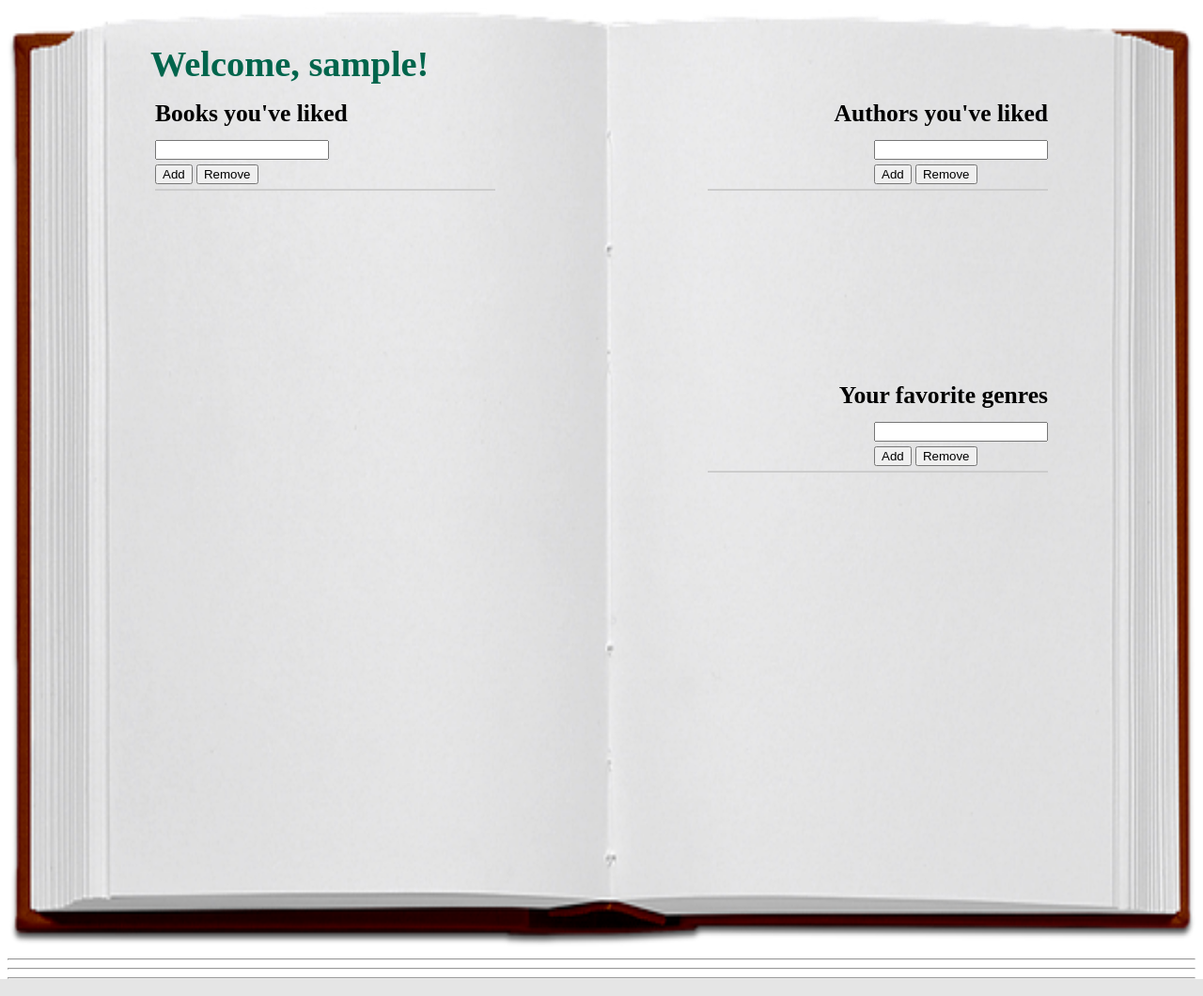
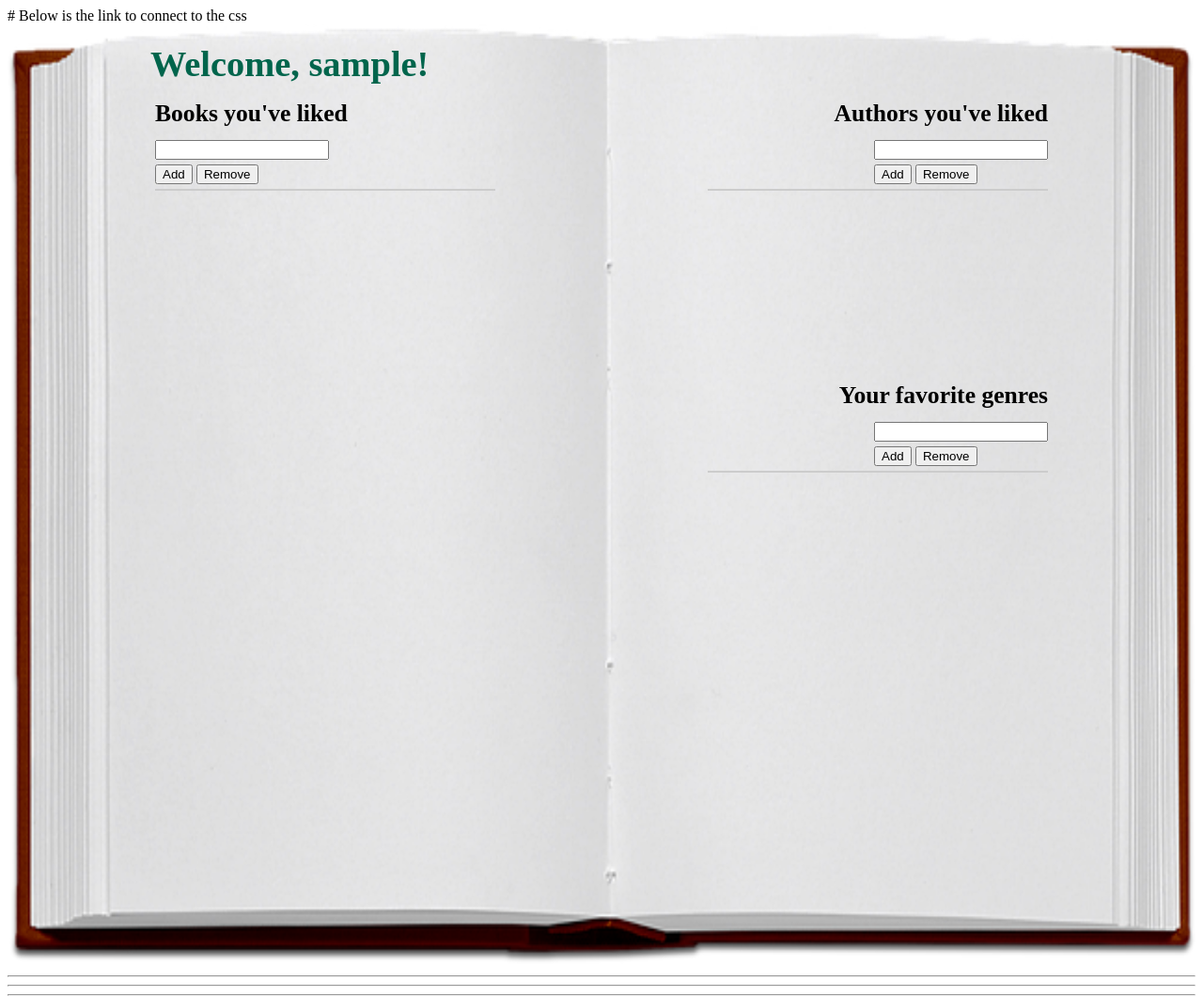
Before and after one commit to harbm17/BillyBooks, a Flask app: page /userPage in a window 1280 px wide. Shown: the whole page at 94% size. Run offline with Flask 2, Linux system fonts and the light colour scheme; the visitor is signed in with stand-in values (Sample User, id 1).

Commit message:
Update userProfile.html

```diff
--- a/templates/userProfile.html
+++ b/templates/userProfile.html
@@ -9,6 +9,7 @@ page by adding in new bookks they've read.-->
               width: 100%;
             }
             </style>
+        # Below is the link to connect to the css
         <link rel= "stylesheet" type= "text/css" href= "{{ url_for('static',filename='userProfile.css') }}">
     </head>
     <body>
```
